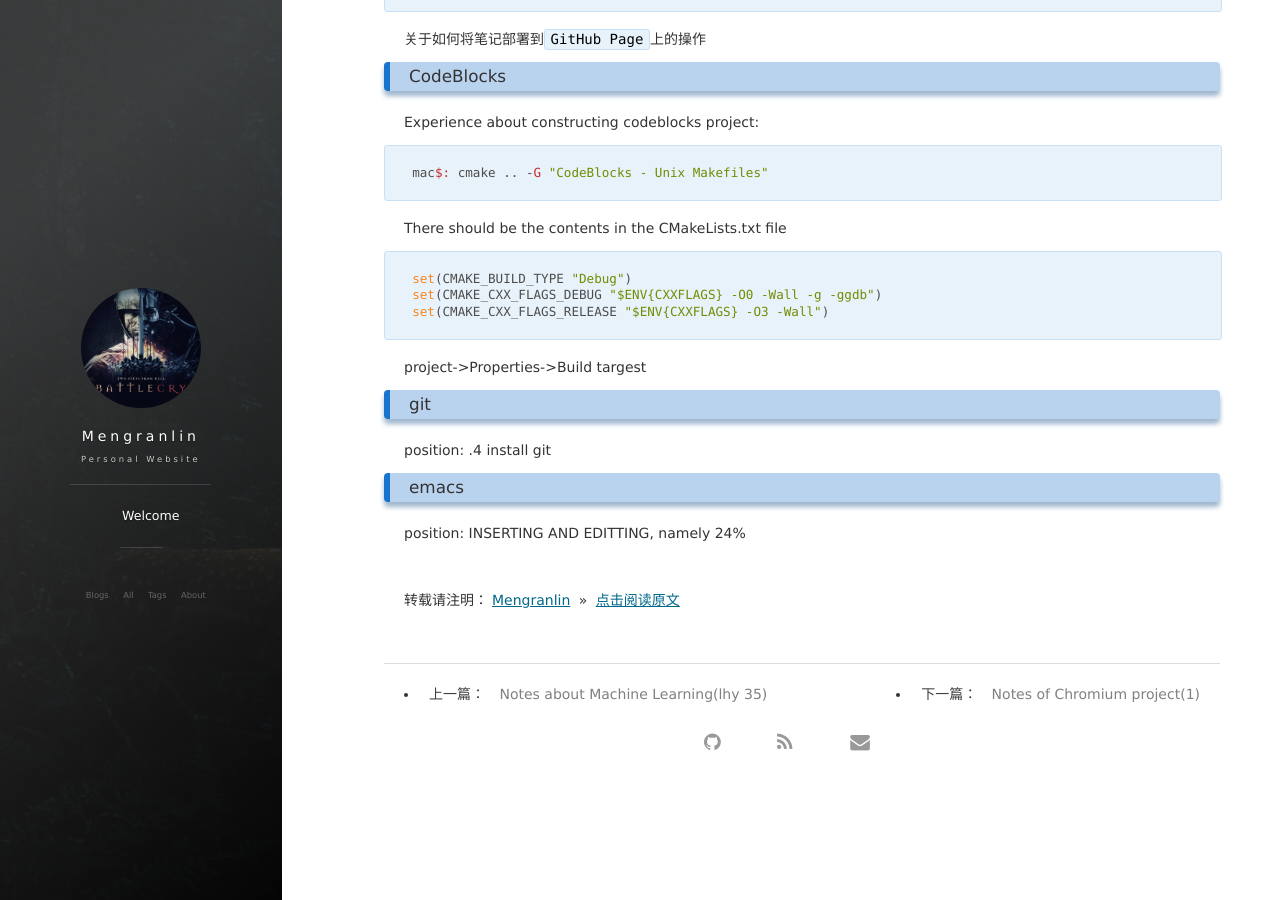
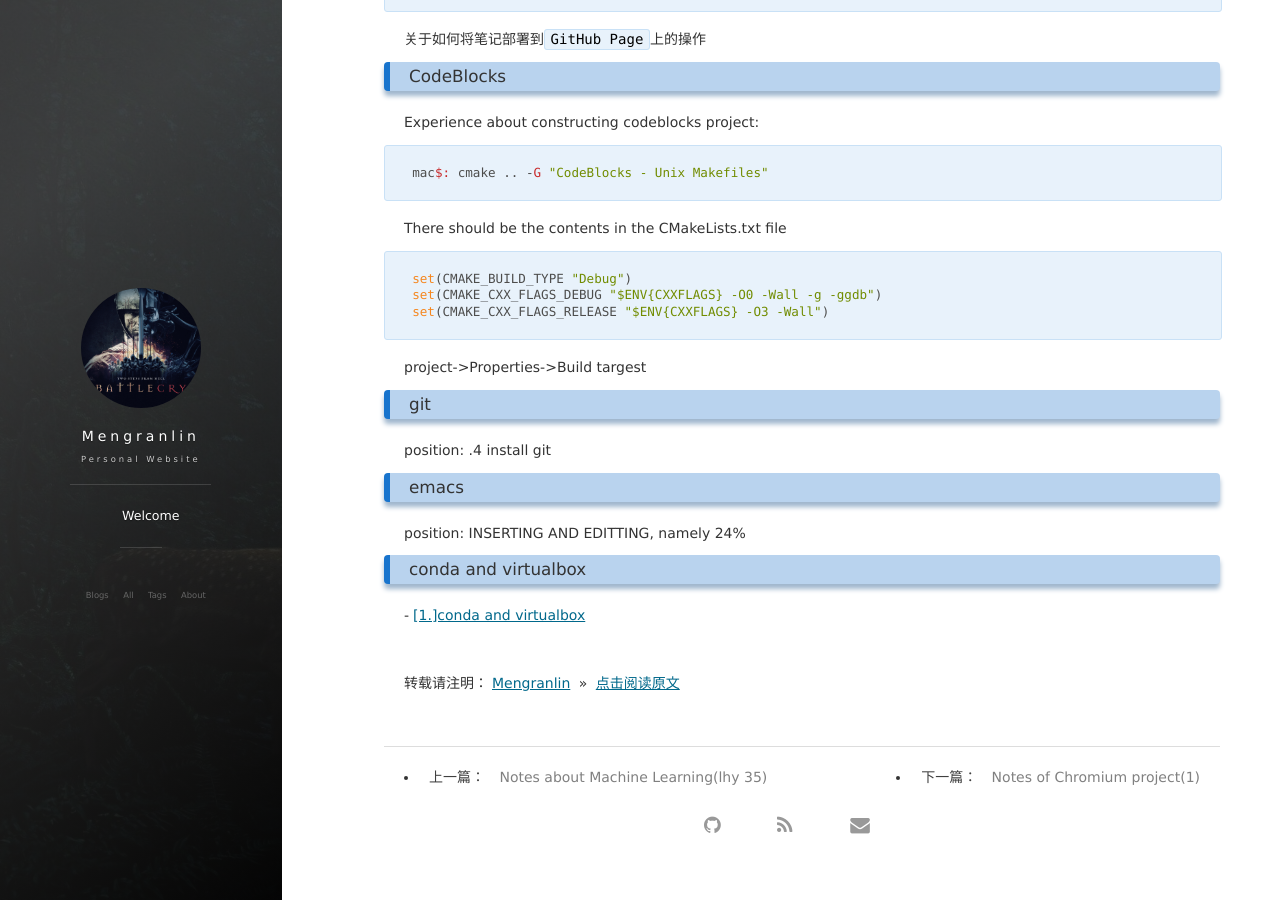
Before and after one commit to lmrshare/lmrshare.github.io, a Jekyll site: the page built from _posts/2018-06-03-today.md, in a window 1280 px wide and 900 px high, scrolled down 1451 px. Built offline with Jekyll 4.4.1, drawn with Linux system fonts in a browser that asks for light colours; nearby versions of some CDN libraries; comment, search, counter and statistics services are not loaded.

Commit message:
today on linux

```diff
--- a/_posts/2018-06-03-today.md
+++ b/_posts/2018-06-03-today.md
@@ -86,6 +86,10 @@ position: .4 install git
 
 position: INSERTING AND EDITTING, namely 24%
 
+### conda and virtualbox
+
+-[[1.]conda and virtualbox](http://nooverfit.com/wp/%E5%85%B3%E4%BA%8Econda%E5%92%8Canaconda%E4%B8%8D%E5%8F%AF%E4%B8%8D%E7%9F%A5%E7%9A%84%E4%BA%8B%E5%AE%9E%E5%92%8C%E8%AF%AF%E8%A7%A3-conda%E5%BF%85%E7%9F%A5%E5%BF%85%E4%BC%9A/)
+
 <br>
 
 转载请注明：[Mengranlin](https://lmrshare.github.io) » [点击阅读原文](https://lmrshare.github.io/2018/06/today/)
```
